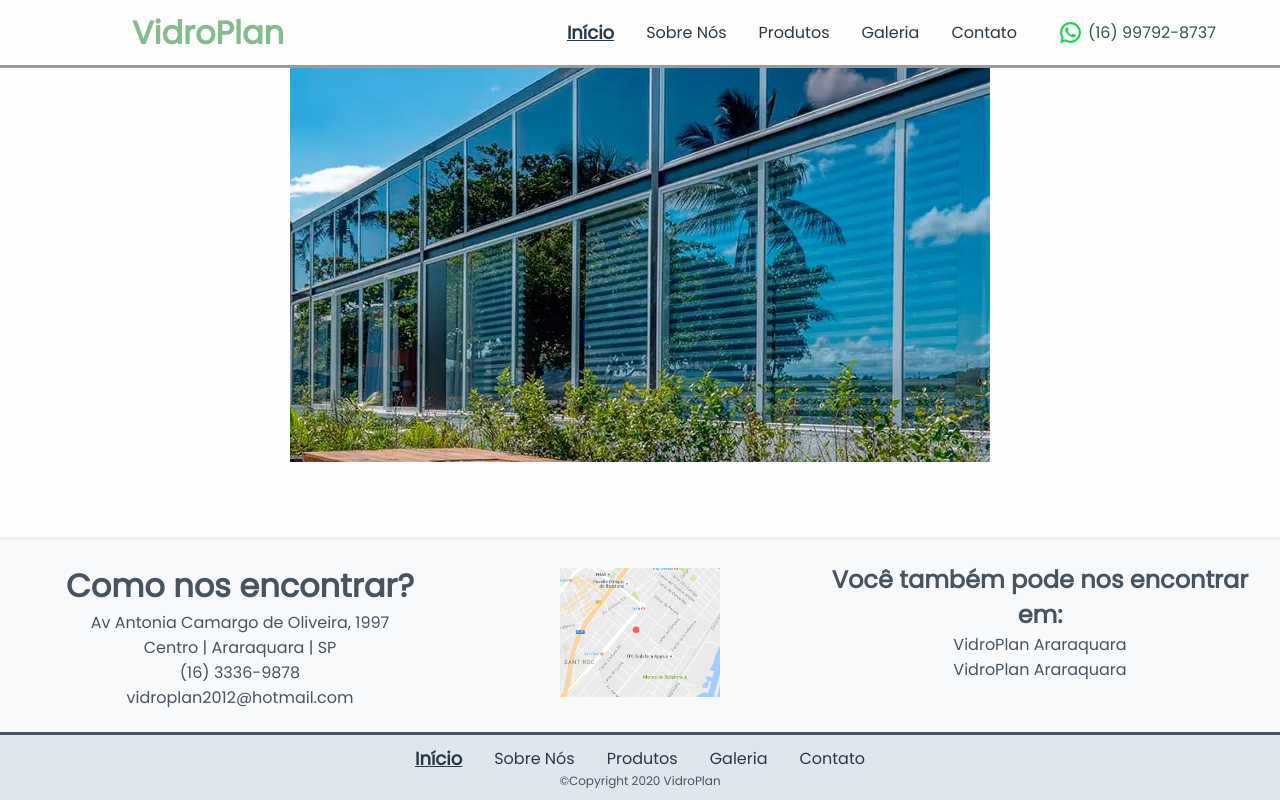
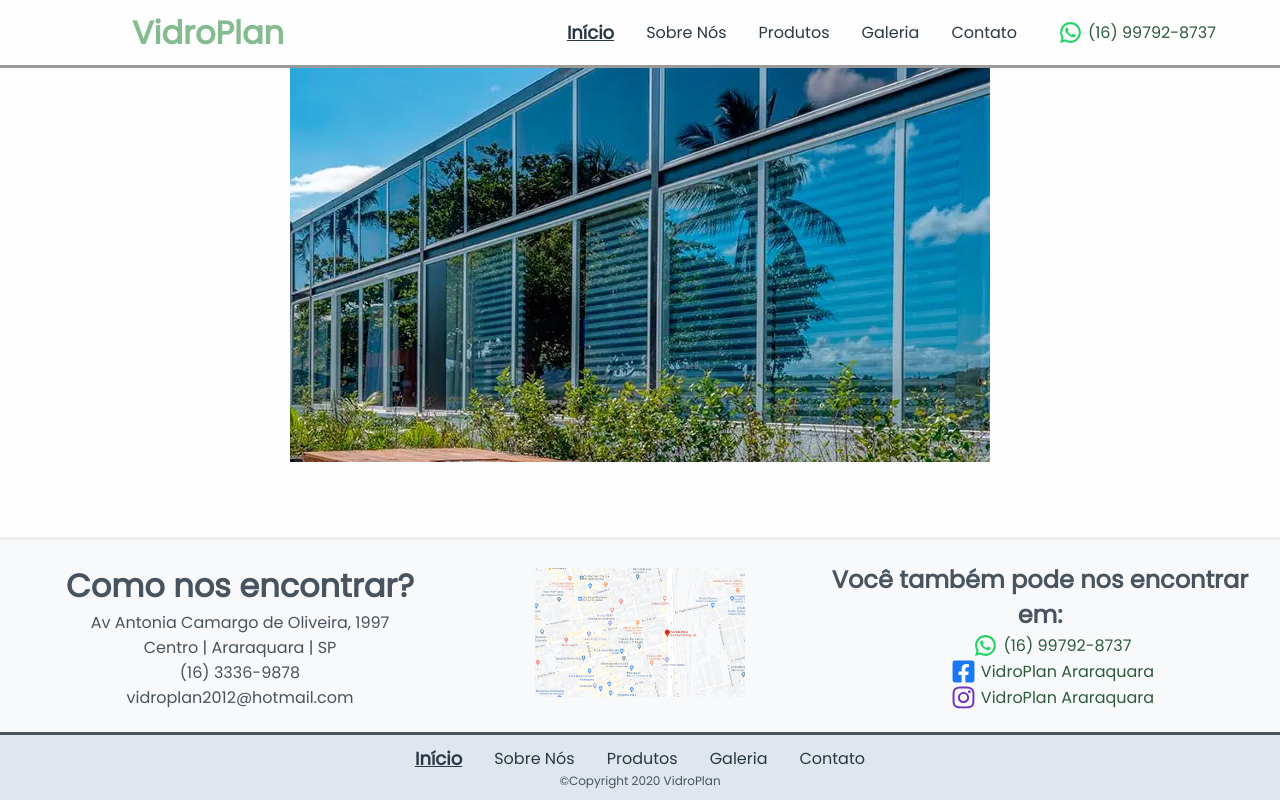
Before and after one commit to joaoborsari/VidroPlan, a React (Create React App) app in the folder web/: page / in a window 1280 px wide. Built offline with nearby package versions, Linux system fonts and the light colour scheme.

Commit message:
[func] create social medias link components and location link add to footer

```diff
--- a/web/src/components/ContactFooter/index.tsx
+++ b/web/src/components/ContactFooter/index.tsx
@@ -2,7 +2,9 @@ import React from 'react';
 
 import './styles.css';
 
-import mapsImg from '../../assets/images/maps.png';
+import mapsImg from '../../assets/images/location.png';
+import { RiWhatsappLine } from "react-icons/ri";
+import { LinkToWhatsapp, LinkToFacebook, LinkToInstagram } from '../SocialMediaContactLink';
 
 export const ContactFooter = () => {
   return (
@@ -16,13 +18,16 @@ export const ContactFooter = () => {
       </div>
       <div className="coordinates">
         <div className="location">
-          <img src={mapsImg} alt="Location"></img>
+          <a title="Abrir endereço no Google maps" href="https://www.google.fr/maps/place/Av.+Maria+Antonia+Camargo+de+Oliveira,+1997,+Araraquara+-+SP,+14801-260,+Br%C3%A9sil/@-21.7881266,-48.174597,17z/data=!3m1!4b1!4m5!3m4!1s0x94b8f3e39ce7edd9:0xc77294e0db8fd7ce!8m2!3d-21.7881266!4d-48.1724083?hl=fr&authuser=0">
+            <img src={mapsImg} alt="Location"></img>
+          </a>
         </div>
       </div>
       <div className="social-medias">
         <h2>Você também pode nos encontrar em:</h2>
-        <p>VidroPlan Araraquara</p>
-        <p>VidroPlan Araraquara</p>
+        <LinkToWhatsapp />
+        <LinkToFacebook />
+        <LinkToInstagram />
       </div>
     </div>
   );
--- a/web/src/components/ContactFooter/styles.css
+++ b/web/src/components/ContactFooter/styles.css
@@ -39,3 +39,8 @@
   object-fit: cover;
   max-height: 130px;
 }
+
+.social-medias {
+  display: flex;
+  justify-content: space-between;
+}
--- a/web/src/components/PageHeader/LinkToContact/index.tsx
+++ /dev/null
@@ -1,17 +0,0 @@
-import React from 'react';
-
-import './styles.css';
-
-import { RiWhatsappLine } from 'react-icons/ri';
-
-export const LinkToContact = () => {
-  return (
-    <a
-      href="https://wa.me/+5516997928737"
-      className="whatsapp"
-    >
-        <RiWhatsappLine className="whatsapp-icon" />
-        <p>(16) 99792-8737</p>
-    </a>
-  );
-}
--- a/web/src/components/PageHeader/LinkToContact/styles.css
+++ /dev/null
@@ -1,21 +0,0 @@
-.whatsapp {
-  display: flex;
-  justify-content: space-between;
-  align-items: center;
-  text-decoration: none;
-  transition: opacity 0.2s;
-  color: var(--color-primary-dark);
-  margin-left: 2rem;
-}
-
-.whatsapp-icon {
-  color: var(--color-primary-light);
-  margin: 0 0.5rem;
-  height: 2.5rem;
-  width: 2.5rem;
-}
-
-.whatsapp:hover {
-  opacity: 0.6;
-  text-decoration: underline;
-}
--- a/web/src/components/PageHeader/NavBar/index.tsx
+++ b/web/src/components/PageHeader/NavBar/index.tsx
@@ -3,8 +3,8 @@ import React from 'react';
 import './styles.css';
 
 import { NavBarItem } from '../NavBarItem';
-import { navBarItems, NavBarItensProps } from '../constants/index'
-import { LinkToContact } from '../LinkToContact';
+import { navBarItems, NavBarItensProps } from '../constants/index';
+import { LinkToWhatsapp } from '../../SocialMediaContactLink';
 
 function NavBar() {
   return (
@@ -24,7 +24,7 @@ function NavBar() {
           </div>
           {/* link to contact */}
           <div className="top-bar-contact">
-            <LinkToContact />
+            <LinkToWhatsapp />
           </div>
         </div>
       </div>
--- /dev/null
+++ b/web/src/components/SocialMediaContactLink/index.tsx
@@ -0,0 +1,44 @@
+import React from 'react';
+
+import './styles.css';
+import { RiWhatsappLine } from 'react-icons/ri';
+import { FaFacebookSquare, FaInstagram } from 'react-icons/fa';
+
+export const LinkToWhatsapp = () => {
+  return (
+    <a
+      href="https://wa.me/+5516997928737"
+      className="whatsapp"
+      title="Abrir conversa no WhatsApp"
+    >
+        <RiWhatsappLine className="whatsapp-icon" />
+        <p>(16) 99792-8737</p>
+    </a>
+  );
+}
+
+export const LinkToFacebook = () => {
+  return (
+    <a
+      href="https://www.facebook.com/"
+      className="facebook"
+      title="Abrir no Facebook"
+    >
+        <FaFacebookSquare className="facebook-icon" />
+        <p>VidroPlan Araraquara</p>
+    </a>
+  );
+}
+
+export const LinkToInstagram = () => {
+  return (
+    <a
+      href="https://www.instagram.com/"
+      className="instagram"
+      title="Abrir no Instagram"
+    >
+        <FaInstagram className="instagram-icon" />
+        <p>VidroPlan Araraquara</p>
+    </a>
+  );
+}
--- /dev/null
+++ b/web/src/components/SocialMediaContactLink/styles.css
@@ -0,0 +1,65 @@
+.whatsapp {
+  display: flex;
+  justify-content: space-between;
+  align-items: center;
+  text-decoration: none;
+  transition: opacity 0.2s;
+  color: var(--color-primary-dark);
+  margin-left: 2rem;
+}
+
+.whatsapp-icon {
+  color: #25d366;
+  margin: 0 0.5rem;
+  height: 2.5rem;
+  width: 2.5rem;
+}
+
+.whatsapp:hover {
+  opacity: 0.6;
+  text-decoration: underline;
+}
+
+.facebook {
+  display: flex;
+  justify-content: space-between;
+  align-items: center;
+  text-decoration: none;
+  transition: opacity 0.2s;
+  color: var(--color-primary-dark);
+  margin-left: 2rem;
+}
+
+.facebook-icon {
+  color: #1877f2;
+  margin: 0 0.5rem;
+  height: 2.5rem;
+  width: 2.5rem;
+}
+
+.facebook:hover {
+  opacity: 0.6;
+  text-decoration: underline;
+}
+
+.instagram {
+  display: flex;
+  justify-content: space-between;
+  align-items: center;
+  text-decoration: none;
+  transition: opacity 0.2s;
+  color: var(--color-primary-dark);
+  margin-left: 2rem;
+}
+
+.instagram-icon {
+  color: #7232bd;
+  margin: 0 0.5rem;
+  height: 2.5rem;
+  width: 2.5rem;
+}
+
+.instagram:hover {
+  opacity: 0.6;
+  text-decoration: underline;
+}
```
Also changed, not shown: web/src/assets/images/location.png (added).
